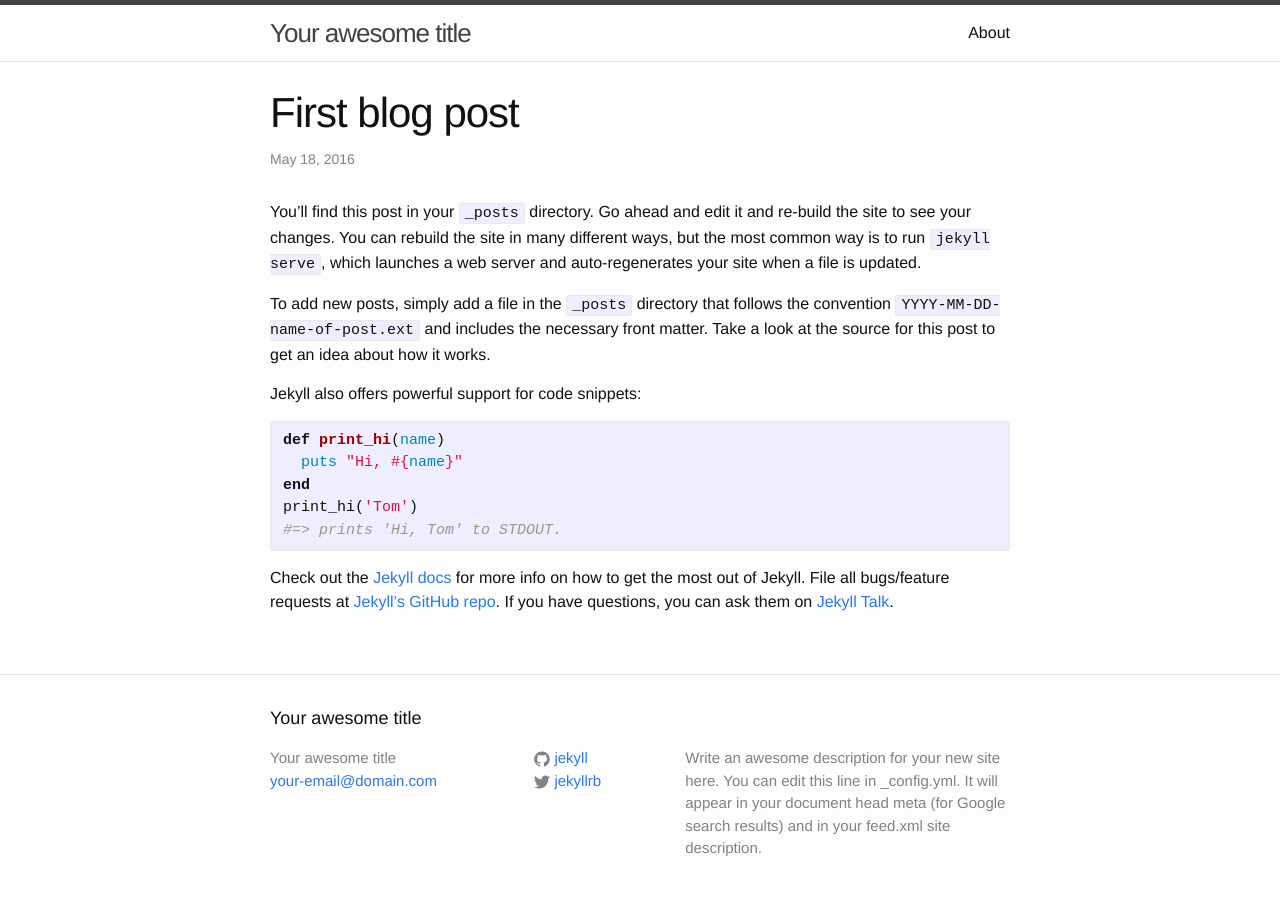
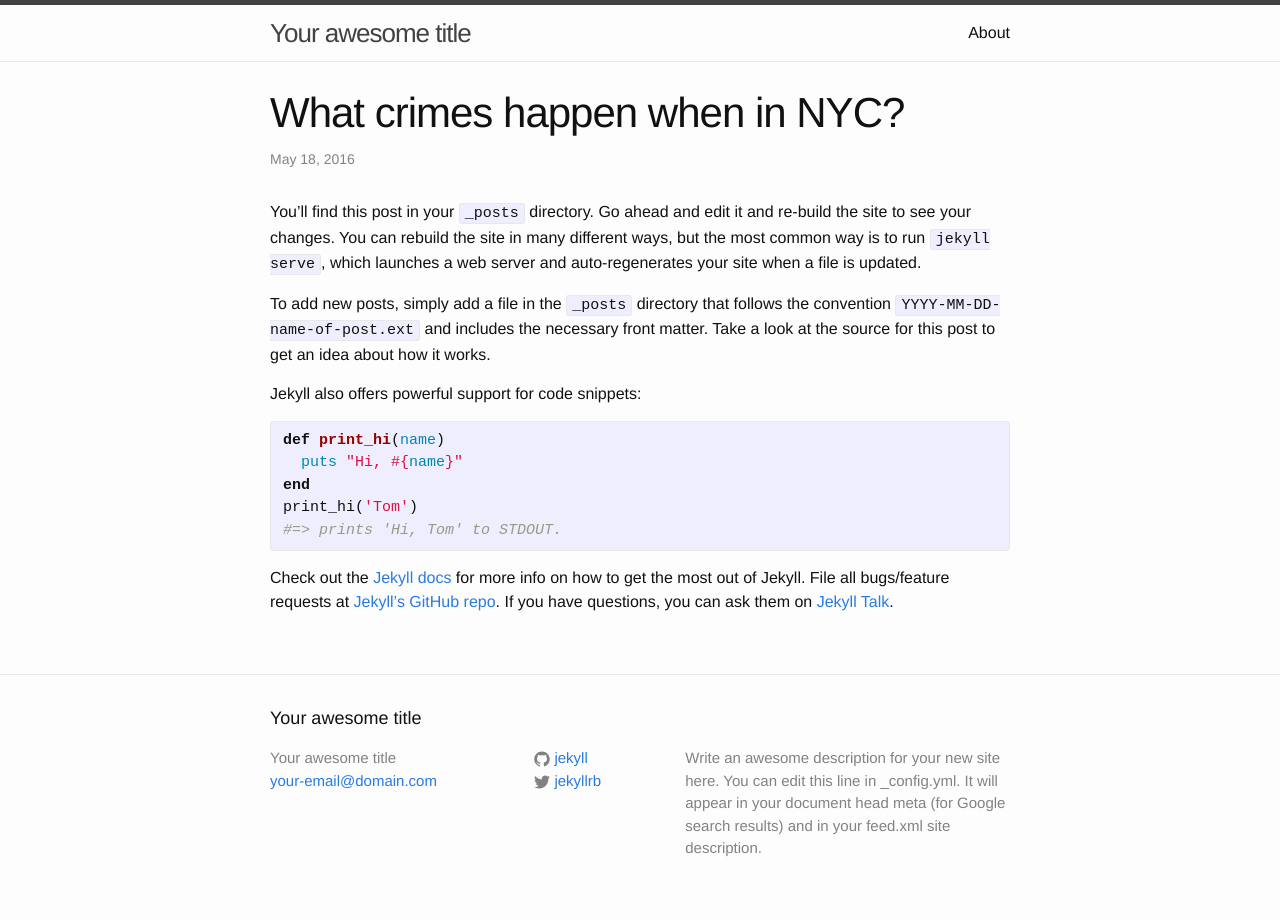
Before and after one commit to willgeary/willgeary.github.io, a Jekyll site: the page built from _posts/2016-05-18-welcome-to-jekyll.markdown, in a window 1280 px wide. Built offline with Jekyll 4.4.1, drawn with Linux system fonts in a browser that asks for light colours.

Commit message:
Save my work

```diff
--- a/_posts/2016-05-18-welcome-to-jekyll.markdown
+++ b/_posts/2016-05-18-welcome-to-jekyll.markdown
@@ -1,6 +1,6 @@
 ---
 layout: post
-title:  "First blog post"
+title:  "What crimes happen when in NYC?"
 date:   2016-05-18 17:15:14 -0400
 categories: jekyll update
 ---
```
